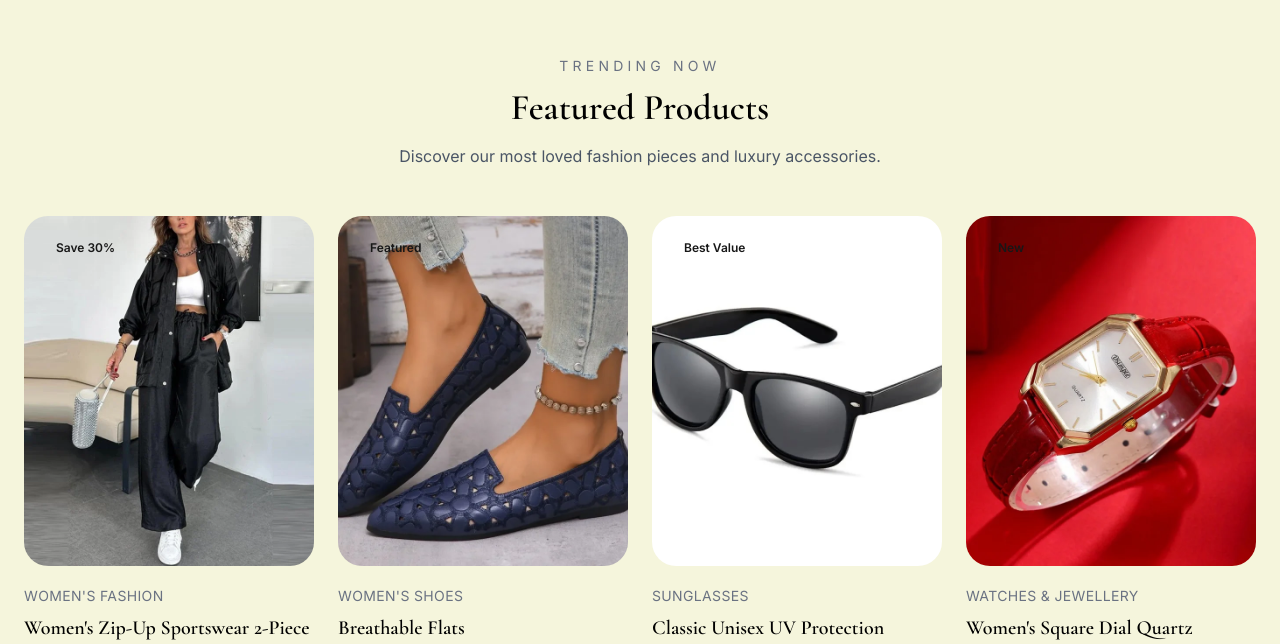
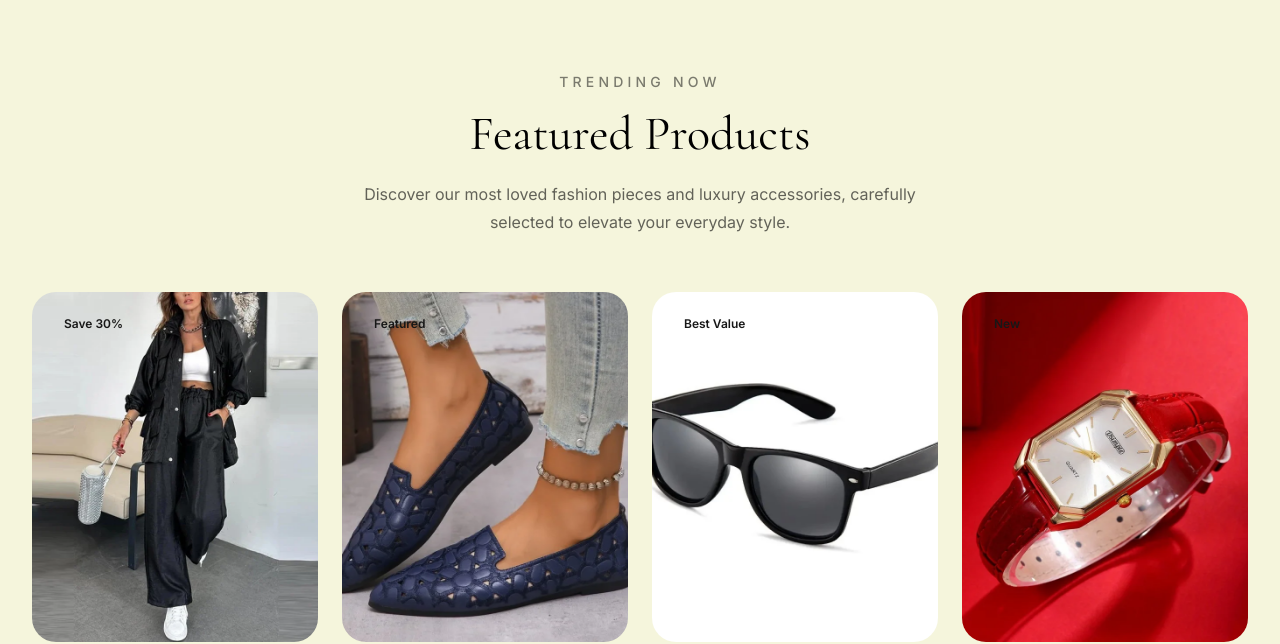
Before and after one commit to infinityexpertagency/beauty-trending, a Next.js app: page / in a window 1280 px wide. Shown: the part 1796-2440 px from the top of the page. Built offline with nearby package versions, Linux system fonts and the light colour scheme.

Commit message:
refine trending products section

```diff
--- a/src/components/home/TrendingProducts.tsx
+++ b/src/components/home/TrendingProducts.tsx
@@ -1,34 +1,30 @@
 import ProductCard from "@/components/ui/ProductCard";
+import Container from "@/components/ui/Container";
 import { products } from "@/data/products";
 
 export default function TrendingProducts() {
   return (
-    <section className="bg-[#F5F5DC] py-16 sm:py-20">
-      <div className="mx-auto max-w-7xl px-5 sm:px-6">
-
-        <div className="mb-10 text-center sm:mb-12">
-
-          <p className="text-xs uppercase tracking-[0.3em] text-gray-500 sm:text-sm">
+    <section className="py-16 sm:py-20 lg:py-24">
+      <Container>
+        {/* Section Header */}
+        <div className="mb-10 text-center sm:mb-12 lg:mb-14">
+          <p className="text-xs font-medium uppercase tracking-[0.3em] text-black/50 sm:text-sm">
             Trending Now
           </p>
 
-
-          <h2 className="mt-3 text-3xl font-semibold text-black sm:text-4xl">
+          <h2 className="mt-3 font-heading text-4xl leading-tight text-black sm:text-5xl">
             Featured Products
           </h2>
 
-
-          <p className="mx-auto mt-4 max-w-xl text-sm text-gray-600 sm:text-base">
-            Discover our most loved fashion pieces and luxury accessories.
+          <p className="mx-auto mt-4 max-w-xl text-sm leading-6 text-black/60 sm:text-base sm:leading-7">
+            Discover our most loved fashion pieces and luxury accessories,
+            carefully selected to elevate your everyday style.
           </p>
-
         </div>
 
-
-        <div className="grid grid-cols-2 gap-4 sm:gap-6 lg:grid-cols-4">
-
+        {/* Products */}
+        <div className="grid grid-cols-2 gap-x-4 gap-y-8 sm:gap-x-6 sm:gap-y-10 lg:grid-cols-4 lg:gap-6">
           {products.map((product) => (
-
             <ProductCard
               key={product.id}
               image={product.image}
@@ -40,12 +36,9 @@ export default function TrendingProducts() {
               badgeColor={product.badgeColor}
               shopifyUrl={product.shopifyUrl}
             />
-
           ))}
-
         </div>
-
-      </div>
+      </Container>
     </section>
   );
 }
```
